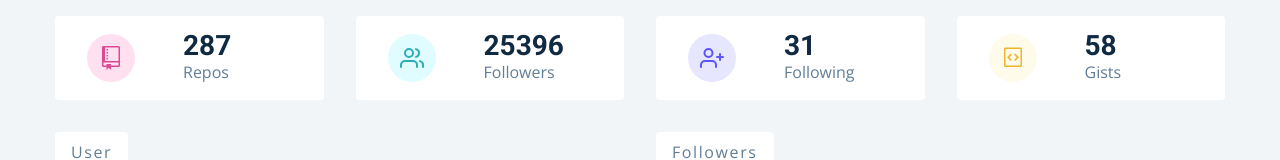
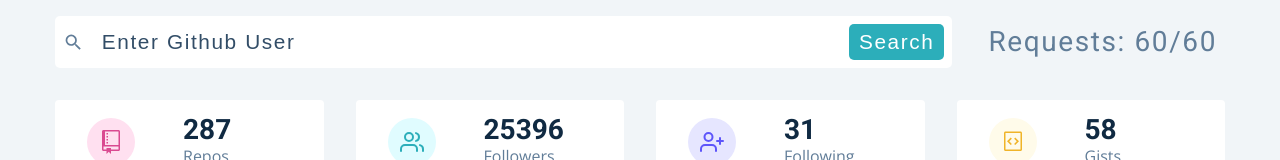
Before and after one commit to satyaki07/github-user-search, a React (Create React App) app: page / in a window 1280 px wide. Shown: the top 160 px of the page. Built offline with nearby package versions, Linux system fonts and the light colour scheme.

Commit message:
feat: add search component

```diff
--- a/src/components/Search.js
+++ b/src/components/Search.js
@@ -3,7 +3,37 @@
 import { MdSearch } from "react-icons/md";
 import { GithubContext } from "../context/context";
 const Search = () => {
-  return <h2>search component</h2>;
+  const [user, setUser] = React.useState("");
+  // get things from global context
+  const handleSubmit = (e) => {
+    e.preventDefault();
+    if (user) {
+      //logic coming soon
+
+      //optional
+      // setUser("");
+    }
+    console.log(user);
+  };
+  return (
+    <section className="section">
+      <Wrapper className="section-center">
+        <form onSubmit={handleSubmit}>
+          <div className="form-control">
+            <MdSearch />
+            <input
+              type="text"
+              placeholder="enter github user"
+              value={user}
+              onChange={(e) => setUser(e.target.value)}
+            />
+            <button type="submit">search</button>
+          </div>
+        </form>
+        <h3>requests: 60/60</h3>
+      </Wrapper>
+    </section>
+  );
 };
 
 const Wrapper = styled.div`
--- a/src/pages/Dashboard.js
+++ b/src/pages/Dashboard.js
@@ -6,7 +6,7 @@
   return (
     <main>
       {/* <Navbar></Navbar> */}
-      {/* <Search /> */}
+      <Search />
       <Info />
       <User />
       <Repos />
```
